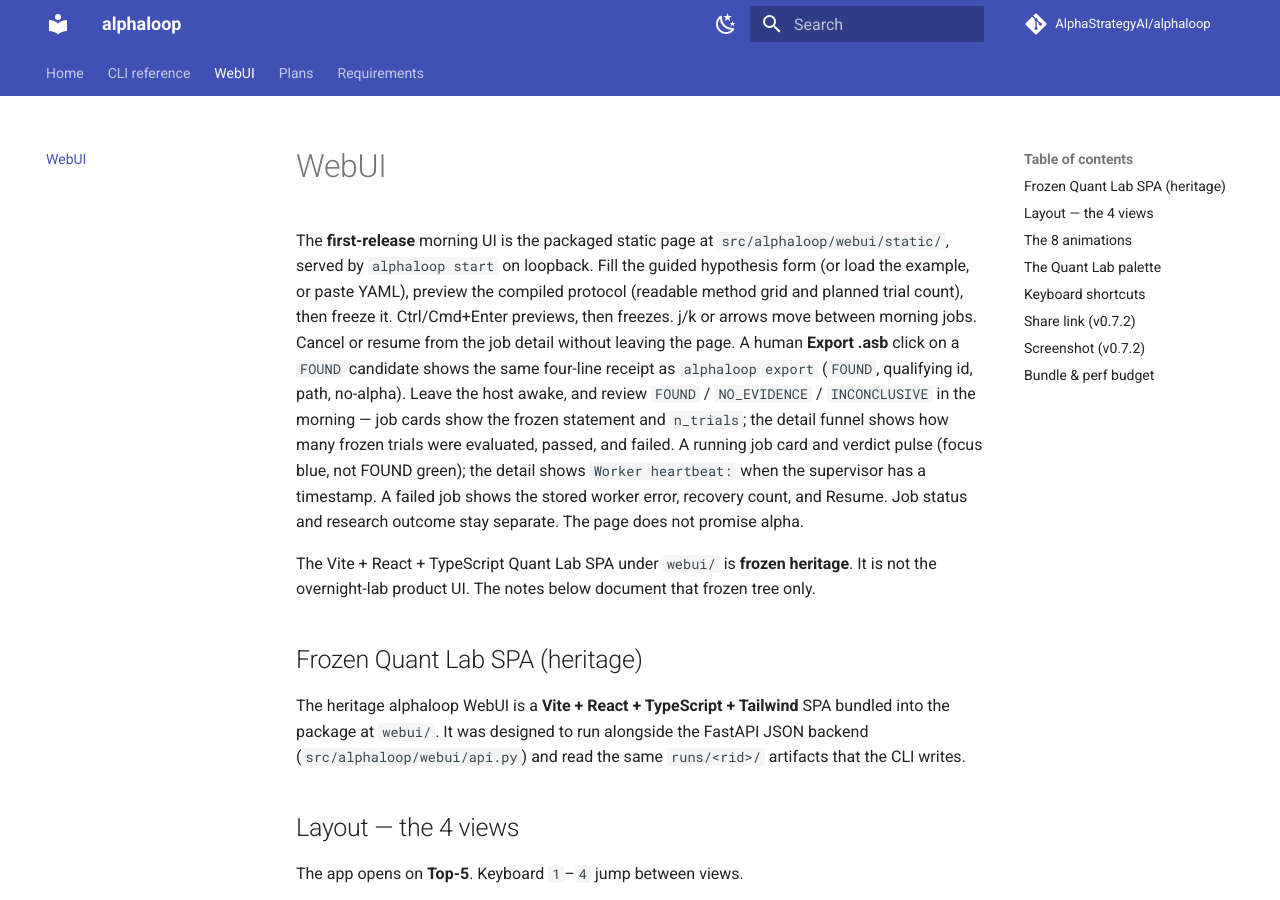
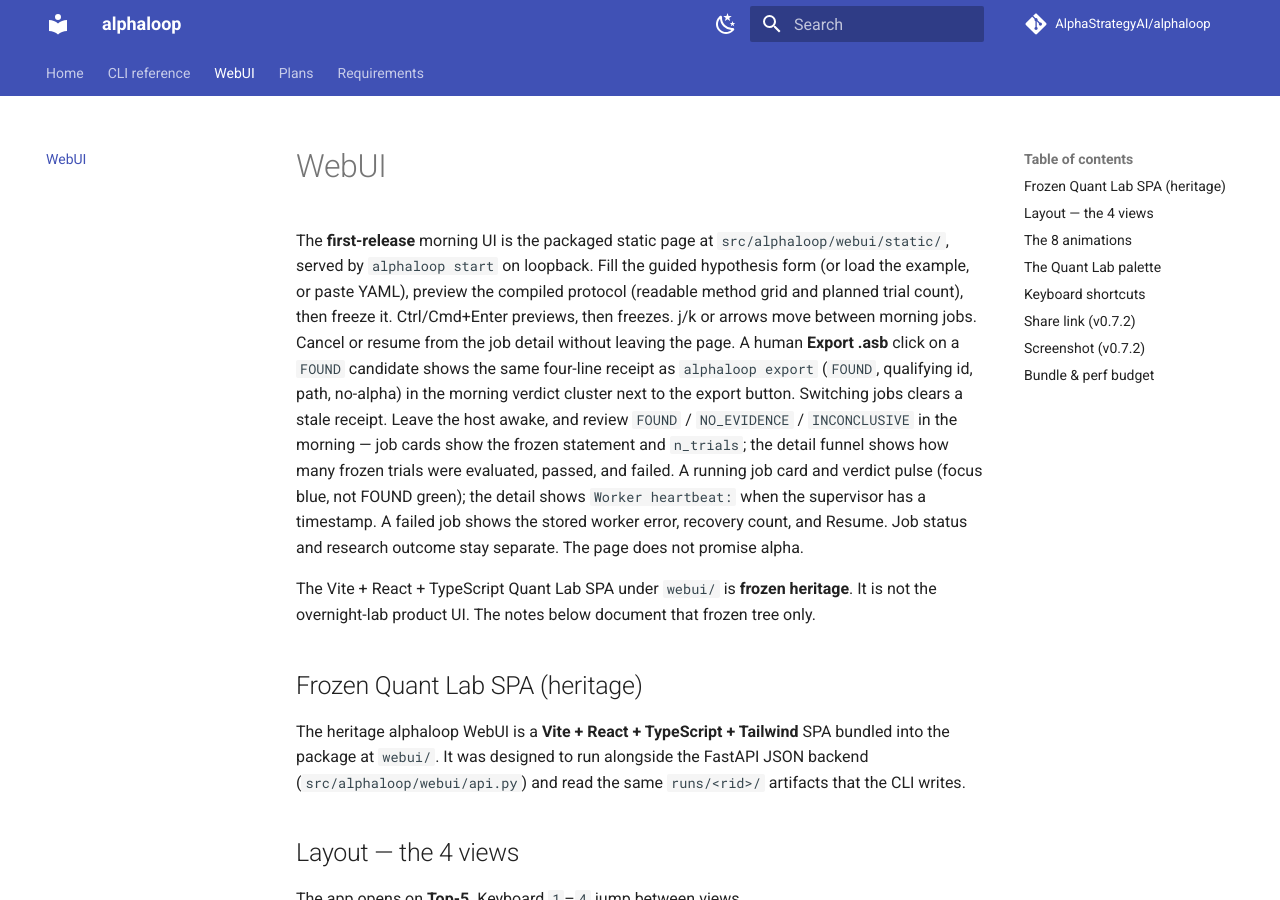
Before and after one commit to AlphaStrategyAI/alphaloop, an MkDocs documentation site: the page built from docs/webui.md, in a window 1280 px wide and 900 px high. Built offline with MkDocs 1.6.1 and Material for MkDocs 9.7.7, drawn with Linux system fonts in a browser that asks for light colours; comment, search, counter and statistics services are not loaded.

Commit message:
feat(webui): show the export receipt in the morning verdict
Move #export-status into the verdict cluster after #handoff so the
FOUND receipt sits next to Export .asb. Clear it when showJob selects
a different run so a stale receipt cannot invent FOUND.

Co-authored-by: PatrickFeng <AlphaStrategyAI@users.noreply.github.com>

```diff
--- a/docs/webui.md
+++ b/docs/webui.md
@@ -8,7 +8,8 @@ count), then freeze it. Ctrl/Cmd+Enter previews, then freezes. j/k or arrows mov
 jobs. Cancel or resume from the job detail without
 leaving the page. A human **Export .asb** click on a `FOUND` candidate
 shows the same four-line receipt as `alphaloop export` (`FOUND`,
-qualifying id, path, no-alpha). Leave the host awake, and review `FOUND` /
+qualifying id, path, no-alpha) in the morning verdict cluster next to
+the export button. Switching jobs clears a stale receipt. Leave the host awake, and review `FOUND` /
 `NO_EVIDENCE` / `INCONCLUSIVE` in the morning — job cards show the
 frozen statement and `n_trials`; the detail funnel shows how many
 frozen trials were evaluated, passed, and failed. A running job card
--- a/src/alphaloop/webui/static/app.js
+++ b/src/alphaloop/webui/static/app.js
@@ -597,6 +597,9 @@ function fillReport(job) {
 }
 
 async function showJob(runId) {
+  if (currentRunId !== runId) {
+    document.getElementById("export-status").textContent = "";
+  }
   currentRunId = runId;
   const response = await fetch("/v1/jobs/" + encodeURIComponent(runId));
   const job = await response.json();
--- a/src/alphaloop/webui/static/index.html
+++ b/src/alphaloop/webui/static/index.html
@@ -127,6 +127,7 @@
             <p id="stop-reason"></p>
             <div id="next-step"></div>
             <div id="handoff"></div>
+            <p id="export-status"></p>
           </div>
           <p id="job-status"></p>
           <p id="worker-heartbeat"></p>
@@ -142,7 +143,6 @@
           </p>
           <h3>Qualifying candidates</h3>
           <ul id="qualifying"></ul>
-          <p id="export-status"></p>
           <h3>Evidence</h3>
           <ul id="evidence"></ul>
           <h3>Elimination funnel</h3>
```
Also changed, not shown: docs/plans/2026-08-20-verdict-export-receipt.md (+3 -3 lines), 2 other files.
